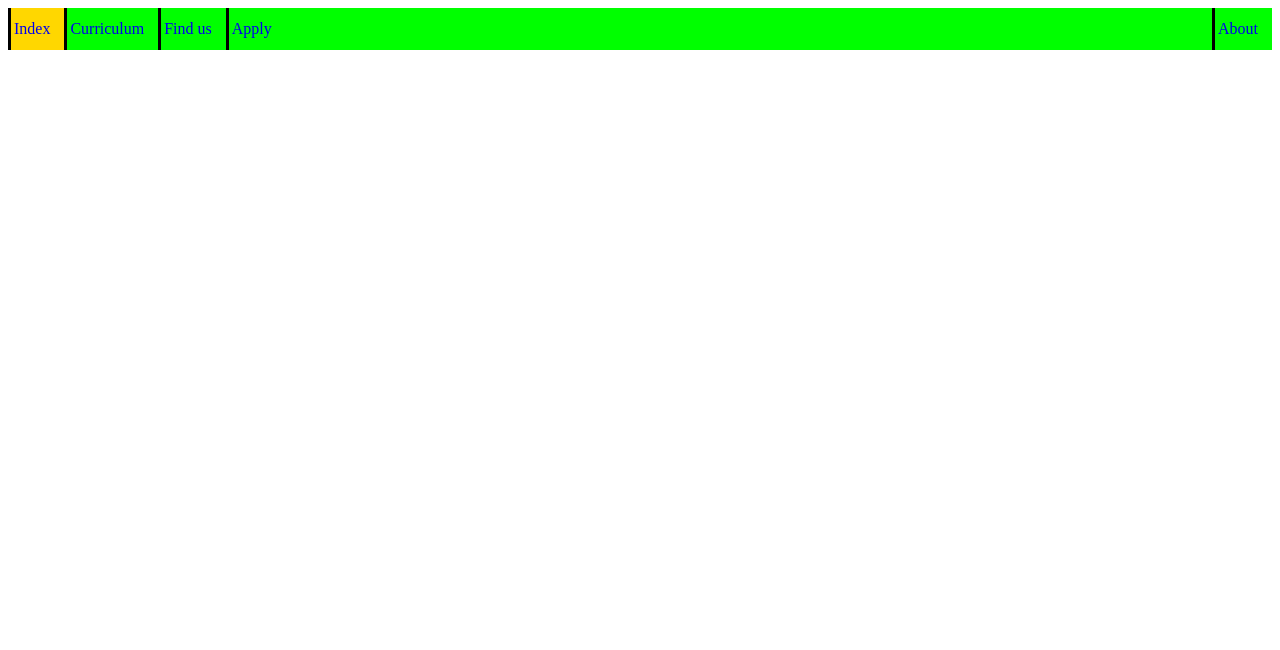
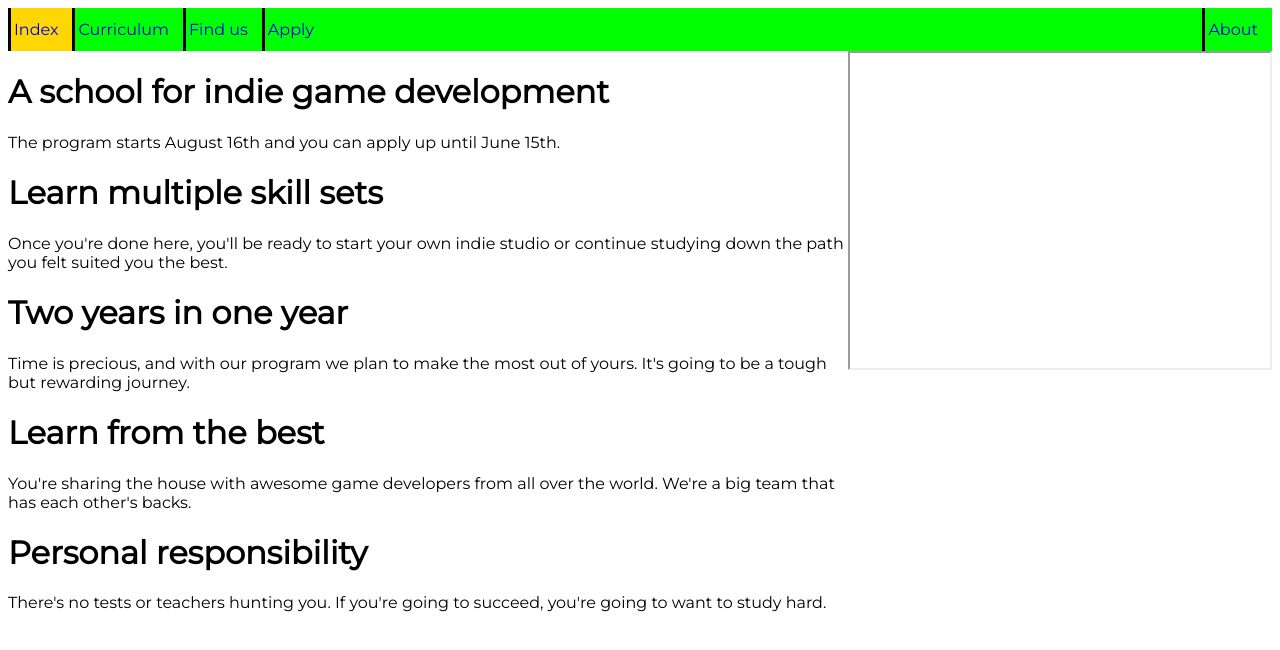
Before and after one commit to Ask-Lonnfalt/Slutprojekt, a plain HTML site: page index.htm in a window 1280 px wide. Drawn offline with Linux system fonts and the light colour scheme.

Commit message:
index html färdig

```diff
--- a/index.htm
+++ b/index.htm
@@ -4,7 +4,7 @@
 	<meta charset="utf-8">
 	<meta name="viewport" content="width=device-width, initial-scale=1">
 	<link rel="stylesheet" type="text/css" href="style.css">
-	<link rel="stylesheet" href="https://fonts.googleapis.com/css?family=montserrat">
+	<link rel="stylesheet" href="https://fonts.googleapis.com/css?family=Montserrat">
 	<link rel="shortcut icon" type="image/x-icon" href="IQ_Logo_BlackWhite_Simple.png">
 	<title>Index</title>
 </head>
@@ -16,5 +16,22 @@
 		<li><a href="apply.htm">Apply</a></li>
 		<li><a href="about.htm">About</a></li>
 	</ul>
+	<div id="main-content">
+		<div>
+			<h1>A school for indie game development</h1>
+			The program starts August 16th and you can apply up until June 15th.
+			<h1>Learn multiple skill sets</h1>
+			Once you're done here, you'll be ready to start your own indie studio or continue studying down the path you felt suited you the best.
+			<h1>Two years in one year</h1>
+			Time is precious, and with our program we plan to make the most out of yours. It's going to be a tough but rewarding journey.
+			<h1>Learn from the best</h1>
+			You're sharing the house with awesome game developers from all over the world. We're a big team that has each other's backs.
+			<h1>Personal responsibility</h1>
+			There's no tests or teachers hunting you. If you're going to succeed, you're going to want to study hard.
+		</div>
+		<!--Youtube-video platshållare-->
+		<iframe width="420" height="315">
+		</iframe>
+	</div>
 </body>
 </html>
--- a/style.css
+++ b/style.css
@@ -1,3 +1,7 @@
+body {
+	font-family: 'Montserrat';
+}
+
 .navbar {
     list-style-type: none;
     margin: 0;
@@ -16,7 +20,7 @@
 	background-color: gold;
 }
 
-.main-content {
+#main-content {
 	display: grid;
 }
 @media screen and (min-width: 600px){
@@ -31,7 +35,7 @@
 	    padding-left: 3px;
 	}
 
-	.main-content {
-		grid-template-columns: fr fr;
+	#main-content {
+		grid-template-columns: auto auto;
 	}
 }
```
